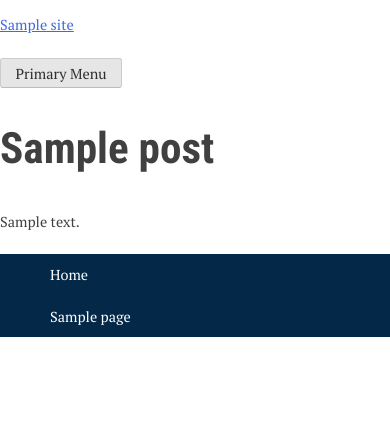
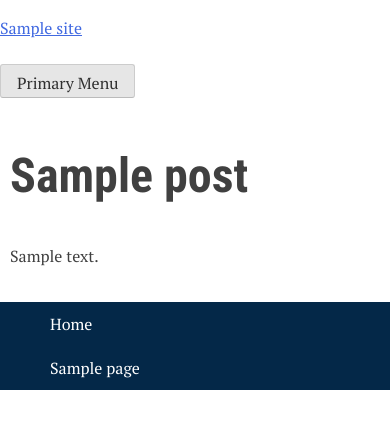
Before and after one commit to cp3402-students/project-team4, a WordPress theme: template themes/u3a-online/page.php in a window 390 px wide. Shown: the top 446 px of the page. Run offline with PHP 8.4 and a stand-in for WordPress, Linux system fonts and the light colour scheme; the site name, menu and one post (Sample post) are stand-ins, and other content is empty; some libraries are stand-ins or nearby versions.

Commit message:
Updated SASS partials to create responsive main content

```diff
--- a/themes/u3a-online/sass/abstracts/variables/_structure.scss
+++ b/themes/u3a-online/sass/abstracts/variables/_structure.scss
@@ -1,2 +1,6 @@
 $size__site-main: 100%;
 $size__site-sidebar: 25%;
+
+//Media sizes
+$query__small: 600px;
+$query__medium: 900px;
--- a/themes/u3a-online/sass/base/typography/_typography.scss
+++ b/themes/u3a-online/sass/base/typography/_typography.scss
@@ -6,11 +6,14 @@ optgroup,
 textarea {
   color: $color__text-main;
   font-family: $font__serif;
-  font-size: 0.9rem;
+  font-size: 1rem;
   line-height: $font__line-height-body;
 
-  @media screen and (min-width: 700px) {
-    font-size: 1.15rem;
+  @media screen and (min-width: $query__small) and (max-width: $query__medium) {
+    font-size: 1.08rem;
+  }
+  @media screen and (min-width: $query__medium) {
+    font-size: 1.25rem;
   }
   @import "headings";
   @import "copy";
--- a/themes/u3a-online/sass/layouts/_content-sidebar.scss
+++ b/themes/u3a-online/sass/layouts/_content-sidebar.scss
@@ -14,6 +14,15 @@
 .site-main {
 	grid-area: main;
 	overflow: hidden; /* Resolves issue with <pre> elements forcing full width. */
+	padding: 10px;
+
+	// Media size modifiers
+	@media screen and (min-width: $query__small) and (max-width: $query__medium) {
+		padding: 0 2em;
+	}
+	@media screen and (min-width: $query__medium) {
+		padding: 0 7em;
+	}
 }
 
 .widget-area {
--- a/themes/u3a-online/style.css
+++ b/themes/u3a-online/style.css
@@ -389,18 +389,29 @@ optgroup,
 textarea {
 	color: #404040;
 	font-family: "PT Serif", Geogia, Cambria, "Times New Roman", Times, serif;
-	font-size: 0.9rem;
+	font-size: 1rem;
 	line-height: 1.5;
 }
 
-@media screen and (min-width: 700px) {
+@media screen and (min-width: 600px) and (max-width: 900px) {
 	body,
 	button,
 	input,
 	select,
 	optgroup,
 	textarea {
-		font-size: 1.15rem;
+		font-size: 1.08rem;
+	}
+}
+
+@media screen and (min-width: 900px) {
+	body,
+	button,
+	input,
+	select,
+	optgroup,
+	textarea {
+		font-size: 1.25rem;
 	}
 }
 
@@ -816,6 +827,19 @@ textarea {
 	grid-area: main;
 	overflow: hidden;
 	/* Resolves issue with <pre> elements forcing full width. */
+	padding: 10px;
+}
+
+@media screen and (min-width: 600px) and (max-width: 900px) {
+	.site-main {
+		padding: 0 2em;
+	}
+}
+
+@media screen and (min-width: 900px) {
+	.site-main {
+		padding: 0 7em;
+	}
 }
 
 .widget-area {
```
